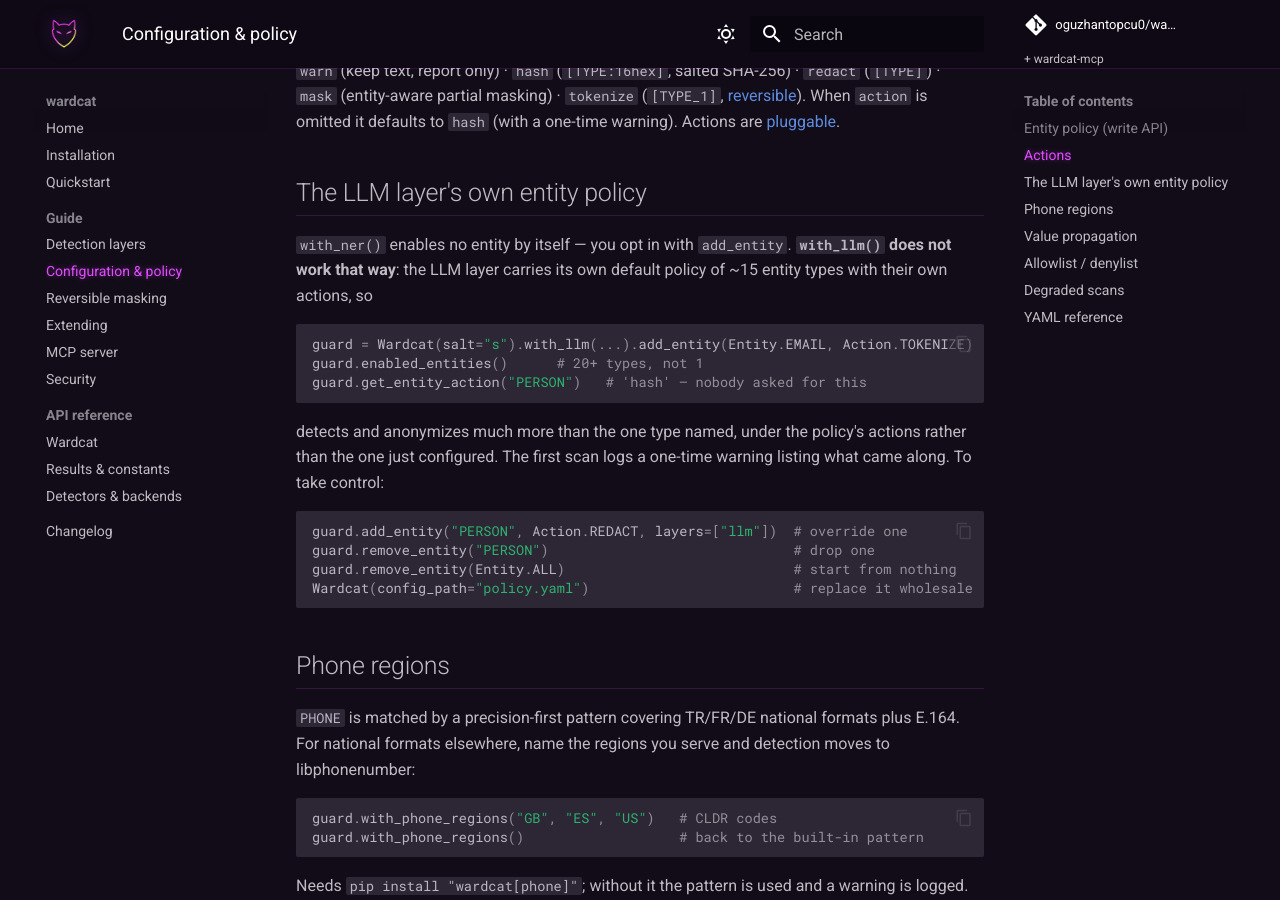
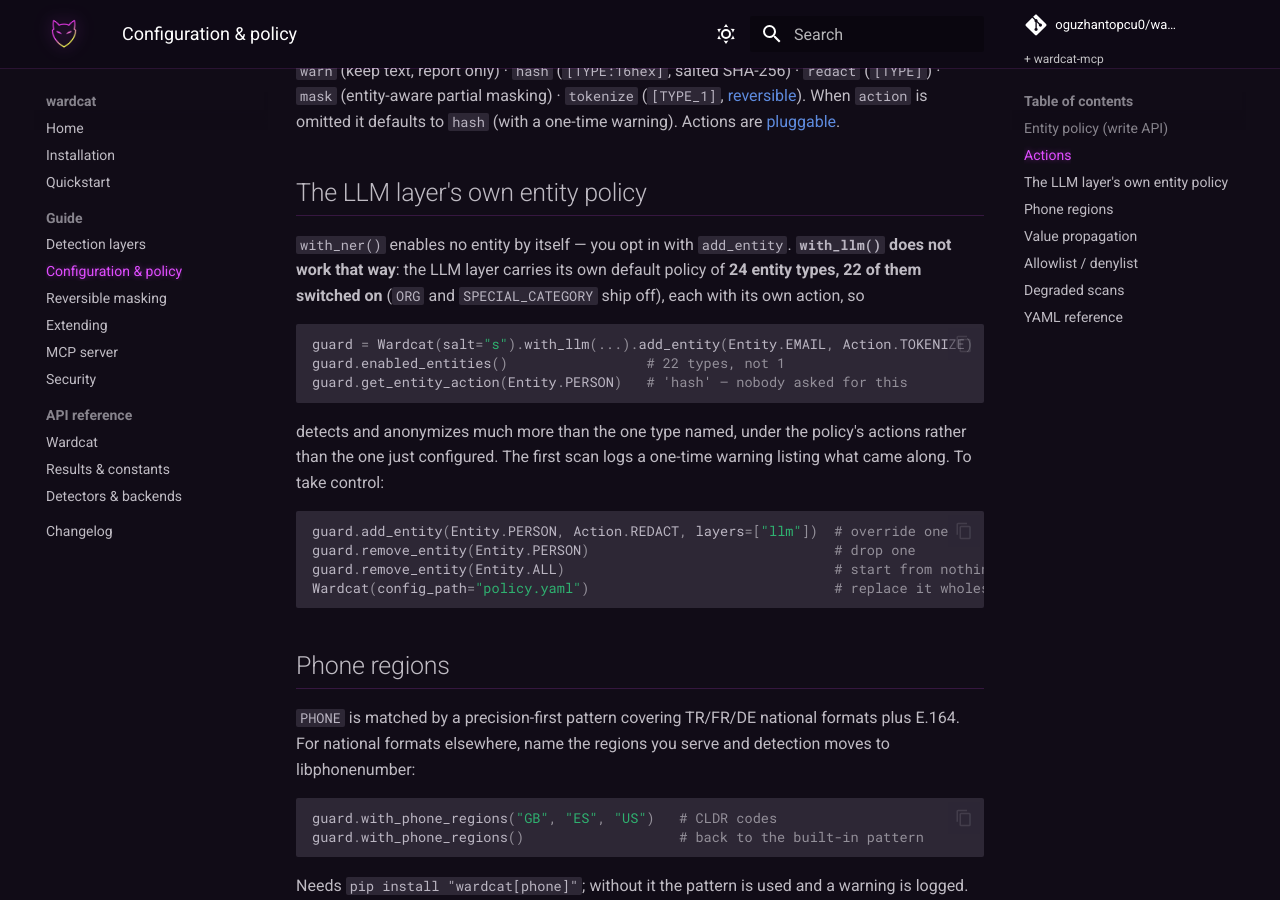
Before and after one commit to oguzhantopcu0/wardcat, an MkDocs documentation site: the page built from docs/guide/configuration.md, in a window 1280 px wide and 900 px high, scrolled down 731 px. Built offline with MkDocs 1.6.1 and Material for MkDocs 9.7.7, drawn with Linux system fonts in a browser that asks for light colours; comment, search, counter and statistics services are not loaded.

Commit message:
docs: bring the README in line with what this branch actually ships
Six changes landed on the combined test branch; the README described the
state before four of them.

- CREDIT_CARD listed "Visa, MC, Amex, Discover" — the issuer ranges now
  also cover JCB (3528-3589 and the legacy 15-digit 1800/2131), Maestro,
  19-digit Visa and the MasterCard 2-series (2221-2720).
- IP_ADDRESS said nothing about the anchoring that stops a longer dotted
  run (a French phone number) being read as an address.
- The NER lower-case trade was undocumented, and it is user-visible: in a
  document with no capitals a common-word sequence can now surface as a
  PERSON. Written up where the behaviour is, and as a limitation row.
- The LLM layer's default policy was given as "~15 entity types". It is 24
  defined, 22 enabled; ORG and SPECIAL_CATEGORY ship off. Corrected in the
  README, the configuration guide and the changelog entry that first
  carried the figure.

Also correct alongside: the regex pattern count (24, not "25+"), the
project tree (restore.py, the action registry, the vLLM backend, the ner/
package and the benchmark suite were all missing), the examples table
(all_layers.py and reversible_roundtrip.py were not listed), and three
snippets that passed entity names as bare strings while the section above
them recommends the Entity/Action constants.

````diff
--- a/docs/guide/configuration.md
+++ b/docs/guide/configuration.md
@@ -27,13 +27,14 @@
 ## The LLM layer's own entity policy
 
 `with_ner()` enables no entity by itself — you opt in with `add_entity`. **`with_llm()`
-does not work that way**: the LLM layer carries its own default policy of ~15 entity
-types with their own actions, so
+does not work that way**: the LLM layer carries its own default policy of **24 entity
+types, 22 of them switched on** (`ORG` and `SPECIAL_CATEGORY` ship off), each with its
+own action, so
 
 ```python
 guard = Wardcat(salt="s").with_llm(...).add_entity(Entity.EMAIL, Action.TOKENIZE)
-guard.enabled_entities()      # 20+ types, not 1
-guard.get_entity_action("PERSON")   # 'hash' — nobody asked for this
+guard.enabled_entities()                 # 22 types, not 1
+guard.get_entity_action(Entity.PERSON)   # 'hash' — nobody asked for this
 ```
 
 detects and anonymizes much more than the one type named, under the policy's actions
@@ -41,11 +42,12 @@
 what came along. To take control:
 
 ```python
-guard.add_entity("PERSON", Action.REDACT, layers=["llm"])  # override one
-guard.remove_entity("PERSON")                              # drop one
-guard.remove_entity(Entity.ALL)                            # start from nothing
-Wardcat(config_path="policy.yaml")                         # replace it wholesale
+guard.add_entity(Entity.PERSON, Action.REDACT, layers=["llm"])  # override one
+guard.remove_entity(Entity.PERSON)                              # drop one
+guard.remove_entity(Entity.ALL)                                 # start from nothing
+Wardcat(config_path="policy.yaml")                              # replace it wholesale
 ```
+
 ## Phone regions
 
 `PHONE` is matched by a precision-first pattern covering TR/FR/DE national formats
````
Also changed, not shown: CHANGELOG.md (+3 -2 lines), README.md (+56 -20 lines).
